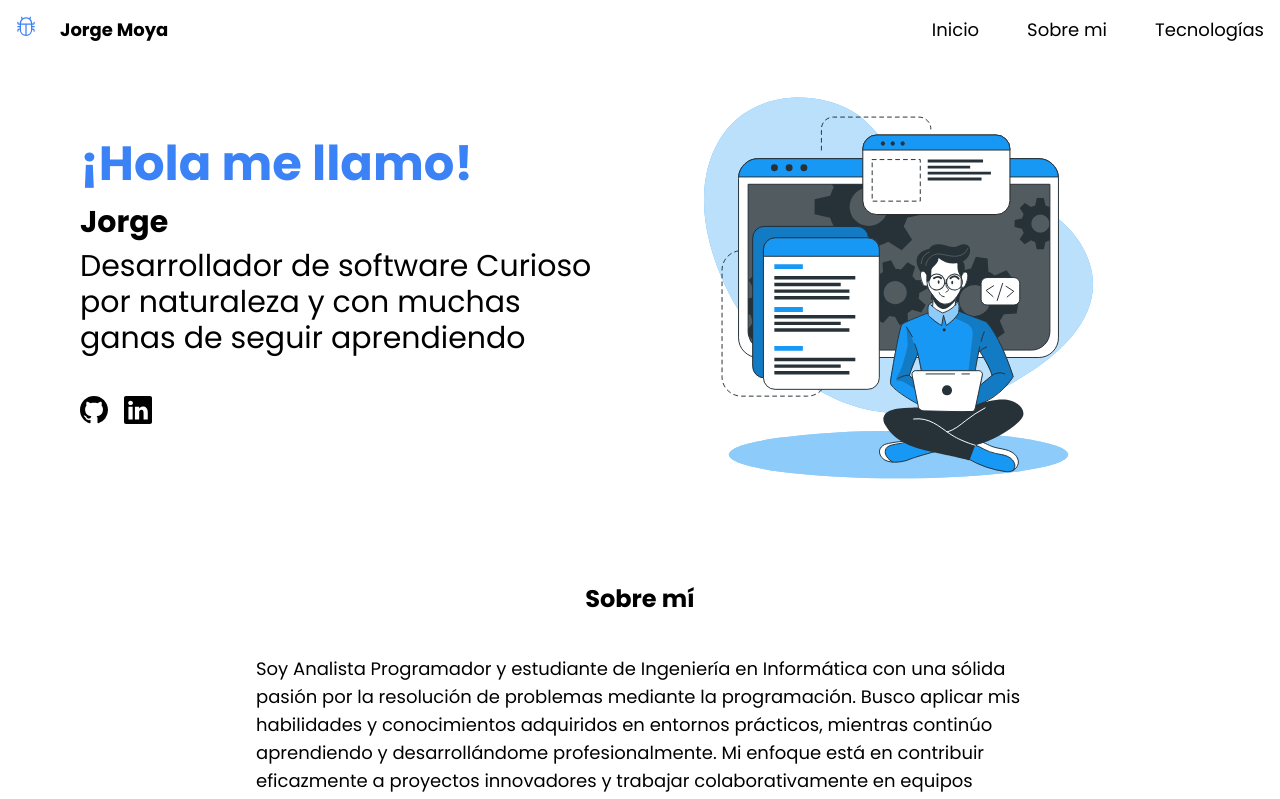
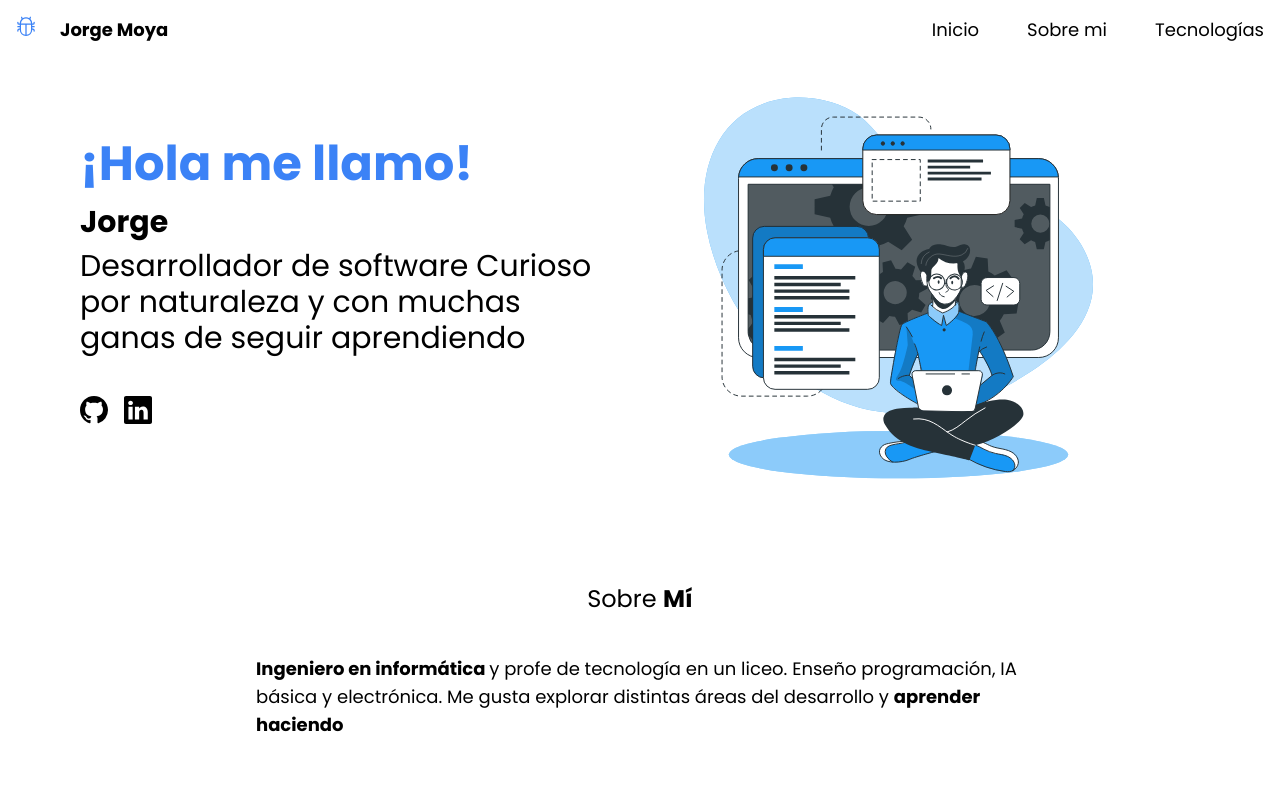
Before and after one commit to jrge-dev/inicio, a React (Vite) app: page / in a window 1280 px wide. Shown: the top 799 px of the page. Built offline with nearby package versions, Linux system fonts and the light colour scheme.

Commit message:
update: New disign presentation

```diff
--- a/src/layouts/Aboutme.layout.jsx
+++ b/src/layouts/Aboutme.layout.jsx
@@ -1,19 +1,14 @@
 function AboutmeLayout() {
   return (
     <>
-      <h3 id="aboutme" className="font-bold text-2xl mt-20 m-10 text-center">
-        Sobre mí
+      <h3 id="aboutme" className="text-2xl mt-20 m-10 text-center">
+        Sobre <b>Mí</b>
       </h3>
       <div className="leading-relaxed text:sm sm:text-lg px-10 sm:px-64">
         <div className="w-full h-full">
           <p className="mb-">
-            Soy Analista Programador y estudiante de Ingeniería en Informática
-            con una sólida pasión por la resolución de problemas mediante la
-            programación. Busco aplicar mis habilidades y conocimientos
-            adquiridos en entornos prácticos, mientras continúo aprendiendo y
-            desarrollándome profesionalmente. Mi enfoque está en contribuir
-            eficazmente a proyectos innovadores y trabajar colaborativamente en
-            equipos multidisciplinarios.
+            <b>Ingeniero en informática </b> y profe de tecnología en un liceo. Enseño programación, IA básica y electrónica.
+            Me gusta explorar distintas áreas del desarrollo y <b>aprender haciendo</b>
           </p>
         </div>
       </div>
```
